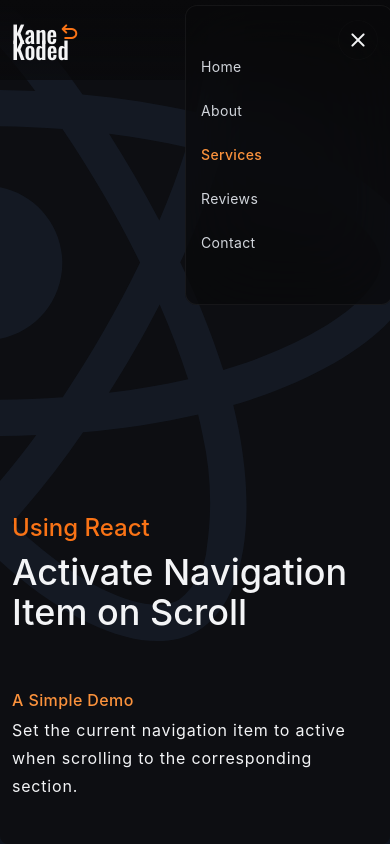
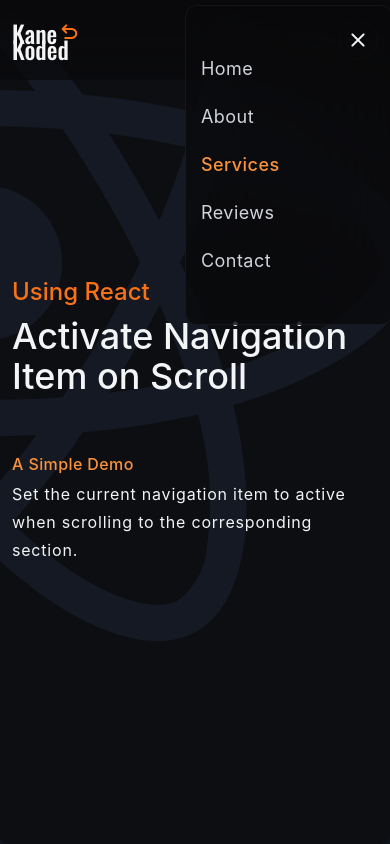
Before and after one commit to KaneKoded/kanekoded-repo, a React (Vite) app: page / in a window 390 px wide. Both pictures are taken after a click on the button "menu". Shown: the top 844 px of the page. Built offline with nearby package versions, Linux system fonts and the light colour scheme.

Commit message:
update: deployed to gh-pages

```diff
--- a/src/components/Header.jsx
+++ b/src/components/Header.jsx
@@ -11,7 +11,6 @@ const Header = () => {
 
   const closeActiveMenu = () => {
     const nav = document.querySelector(".navbar");
-    console.log(window.innerWidth);
 
     if (window.innerWidth >= 768) {
       if (nav.classList.contains("active")) {
@@ -37,6 +36,7 @@ const Header = () => {
         </h1>
         <div className="relative md:justify-self-center">
           <button
+            id="menuBtn"
             className="menu-btn md:hidden"
             onClick={() => setMenuOpen((prev) => !prev)}
           >
--- a/src/components/Hero.jsx
+++ b/src/components/Hero.jsx
@@ -12,23 +12,23 @@ const Hero = () => {
             />
           </div>
 
-          <div className="absolute top-0 h-full w-full z-20 pb-10 px-3 sm:px-10 lg:px-24 flex flex-col gap-y-14 items-start justify-end">
-            <div className="mt-4 font-medium leading-tight">
+          <div className="absolute top-0 h-full w-full z-20 pt-10 md:pt-0 md:pb-10 px-3 sm:px-10 lg:px-24 flex flex-col gap-y-14 items-start justify-center md:justify-end">
+            <div className="mt-0 md:mt-4 font-medium leading-tight">
               <h1 className="mb-2 text-2xl sm:text-3xl text-orange-500">
                 Using React
               </h1>
-              <h1 className="text-gray-100 text-4xl sm:text-5xl">
+              <h1 className="text-gray-100 text-4xl md:text-5xl">
                 Activate Navigation
               </h1>
-              <h1 className="text-gray-100 text-4xl sm:text-5xl">
+              <h1 className="text-gray-100 text-4xl md:text-5xl">
                 Item on Scroll
               </h1>
             </div>
             <div>
-              <h3 className="block text-orange-400 text-base sm:text-xl font-medium tracking-wide">
+              <h3 className="text-orange-400 text-base md:text-xl font-medium tracking-wide">
                 A Simple Demo
               </h3>
-              <p className="antialiased my-1 sm:max-w-[580px] text-base sm:text-xl font-normal text-gray-100 tracking-wider leading-7">
+              <p className="antialiased my-1 sm:max-w-[580px] pb-10 md:pb-0 text-base md:text-xl font-normal text-gray-100 tracking-wider leading-7">
                 Set the current navigation item to active when scrolling to the
                 corresponding section.
               </p>
--- a/src/components/Navbar.jsx
+++ b/src/components/Navbar.jsx
@@ -30,6 +30,11 @@ const Navbar = ({ menuOpen }) => {
   const activeOnScroll = () => {
     const navLink = getActiveDataLink();
     currentActiveLink(navLink);
+  };
+
+  const clickHandler = (event) => {
+    currentActiveLink(event.target);
+    menuOpen && document.getElementById("menuBtn").click();
   };
 
   const navItems = [
@@ -69,7 +74,7 @@ const Navbar = ({ menuOpen }) => {
           key={key}
           ref={ref}
           className={className}
-          onClick={(event) => currentActiveLink(event.target)}
+          onClick={clickHandler}
         >
           {text}
         </a>
--- a/src/index.css
+++ b/src/index.css
@@ -14,7 +14,7 @@
 
 @layer components {
   .navbar {
-    @apply absolute z-40 min-w-40 py-10 md:py-0 scale-90 md:scale-100 isolate
+    @apply absolute z-40 min-w-52 md:min-w-40 py-10 md:py-0 scale-90 md:scale-100 isolate
     opacity-0 invisible md:visible
     backdrop-blur-2xl md:backdrop-blur-0
     md:static md:flex md:items-center md:mt-0
@@ -28,8 +28,8 @@
   }
 
   .nav-link {
-    @apply grid items-center h-11 py-2 px-4
-    text-sm font-normal tracking-wide
+    @apply grid items-center h-12 py-2 px-4
+    text-lg md:text-sm font-normal tracking-wide
     text-gray-300 hover:text-white transition-colors;
   }
 
```
